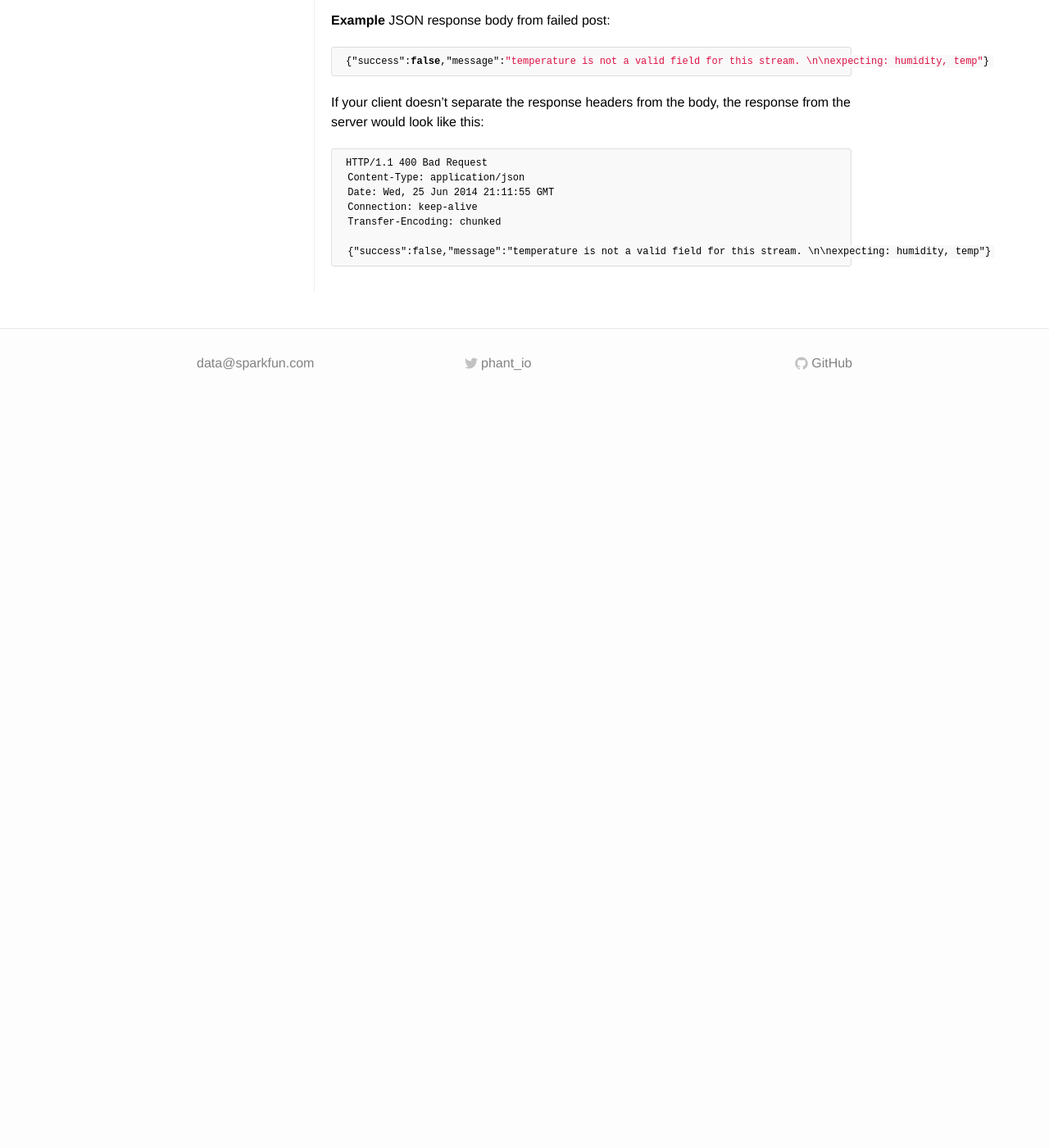
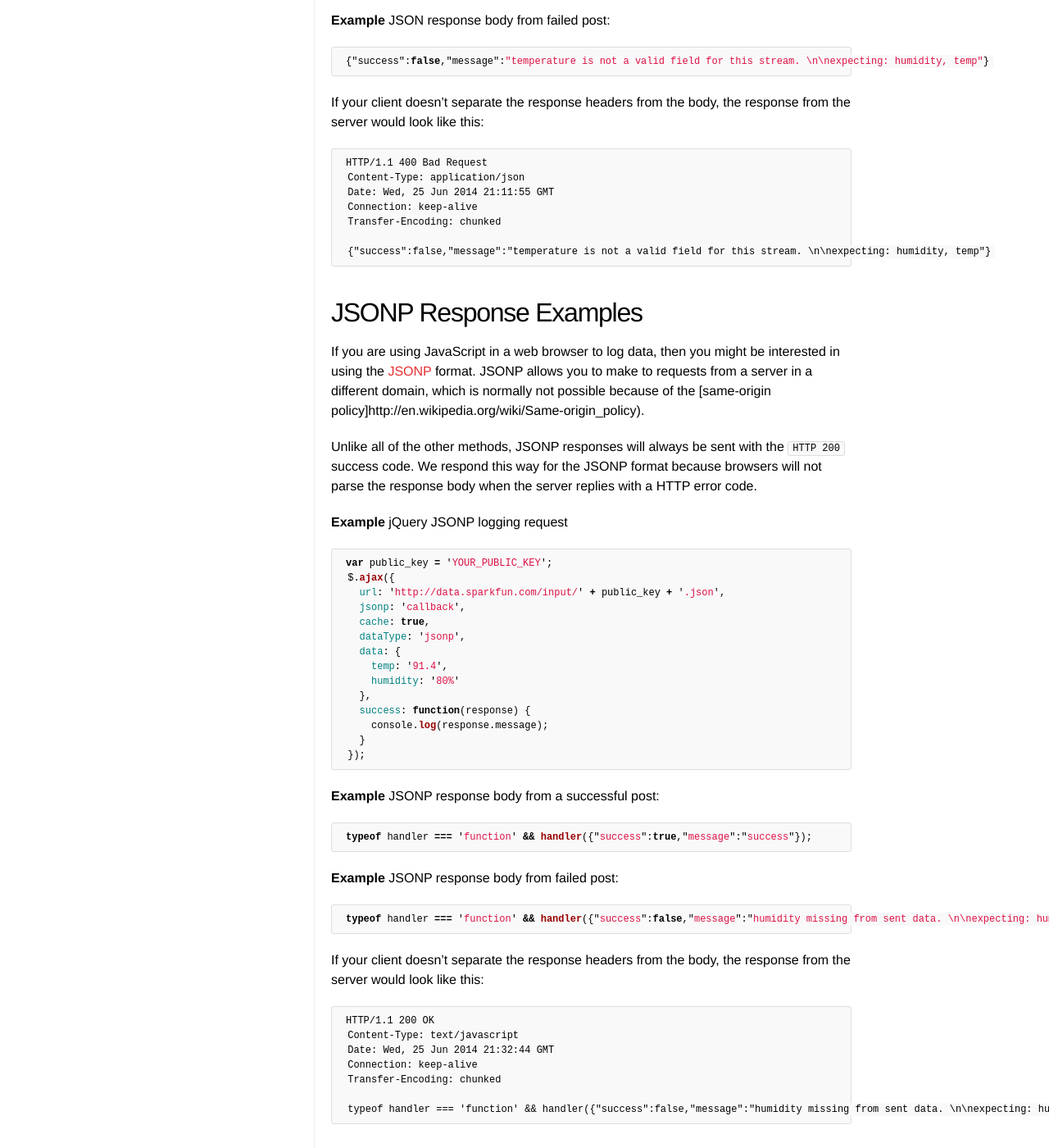
Before and after one commit to sparkfun/phant-docs, a Jekyll site: the page built from docs/input/http.md, in a window 1280 px wide and 1400 px high, scrolled down 2068 px. Shown: the whole window at 82% size. Built offline with Jekyll 4.4.1, drawn with Linux system fonts in a browser that asks for light colours; before the commit the page ends 2568 px from its top, so only the background shows below that; some of the changed text lies outside the part shown.

Commit message:
adds JSONP input response docs

```diff
--- a/docs/input/logging.md
+++ b/docs/input/http.md
@@ -1,6 +1,6 @@
 ---
 layout: docs
-title: Logging Data
+title: HTTP
 docs: Input
 order: 1
 ---
@@ -105,3 +105,54 @@ HTTP/1.1 400 Bad Request
 
  {"success":false,"message":"temperature is not a valid field for this stream. \n\nexpecting: humidity, temp"}
 {% endhighlight %}
+
+## JSONP Response Examples
+
+If you are using JavaScript in a web browser to log data, then you might be interested in using the
+[JSONP](http://en.wikipedia.org/wiki/JSONP) format.  JSONP allows you to make to requests from a server
+in a different domain, which is normally not possible because of the
+[same-origin policy]http://en.wikipedia.org/wiki/Same-origin_policy).
+
+Unlike all of the other methods, JSONP responses will always be sent with the `HTTP 200` success code.  We respond
+this way for the JSONP format because browsers will not parse the response body when the server replies with a HTTP error code.
+
+**Example** jQuery JSONP logging request
+
+{% highlight js %}
+var public_key = 'YOUR_PUBLIC_KEY';
+ $.ajax({
+   url: 'http://data.sparkfun.com/input/' + public_key + '.json',
+   jsonp: 'callback',
+   cache: true,
+   dataType: 'jsonp',
+   data: {
+     temp: '91.4',
+     humidity: '80%'
+   },
+   success: function(response) {
+     console.log(response.message);
+   }
+ });
+{% endhighlight %}
+
+**Example** JSONP response body from a successful post:
+{% highlight js %}
+typeof handler === 'function' && handler({"success":true,"message":"success"});
+{% endhighlight %}
+
+**Example** JSONP response body from failed post:
+{% highlight js %}
+typeof handler === 'function' && handler({"success":false,"message":"humidity missing from sent data. \n\nexpecting: humidity, temp"});
+{% endhighlight %}
+
+If your client doesn't separate the response headers from the body, the response from the server
+would look like this:
+{% highlight text %}
+HTTP/1.1 200 OK
+ Content-Type: text/javascript
+ Date: Wed, 25 Jun 2014 21:32:44 GMT
+ Connection: keep-alive
+ Transfer-Encoding: chunked
+
+ typeof handler === 'function' && handler({"success":false,"message":"humidity missing from sent data. \n\nexpecting: humidity, temp"});
+{% endhighlight %}
```
